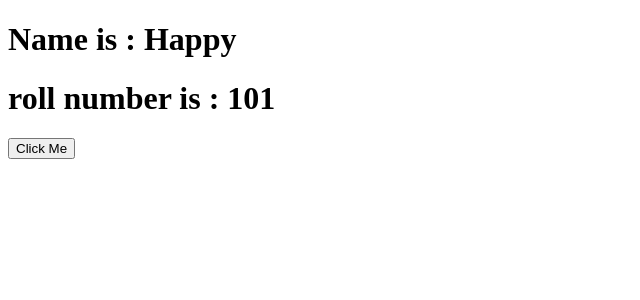
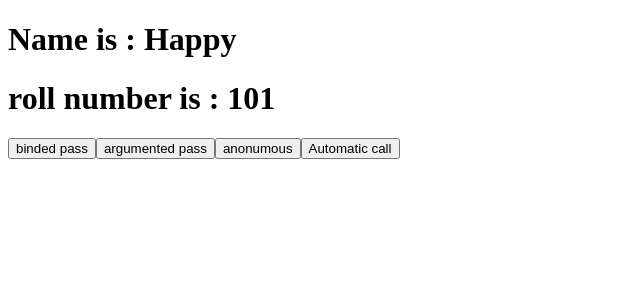
Before and after one commit to hs0805/react-practice, a React (Create React App) app: page / in a window 1280 px wide. Shown: the top 300 px of the page, without its empty margins (0-640 px from the left). Built offline with nearby package versions, Linux system fonts and the light colour scheme.

Commit message:
Passing arguments to event handlers

```diff
--- a/src/Student.js
+++ b/src/Student.js
@@ -7,13 +7,23 @@ class Student extends Component {
         roll: this.props.roll
     }
 
-    handleClick = () => {
+    handleClick = (arg, e) => {
         this.setState({ name: "Ghost", roll: "1"});
         this.setState( (state, props) => {
             console.log(state.name);
             console.log(state.roll);
             console.log(props);
+            console.log("Event is :", e);
         })
+    }
+
+    handleClickArg = (e) => {
+        console.log("Clicked through argumented method");
+        this.handleClick(this.handleClick(this.state.id, e));
+    }
+
+    automaticallyCalled = (id) => {
+        console.log("Function called auomatically :", id);
     }
 
     render() {
@@ -21,7 +31,28 @@ class Student extends Component {
             <div>
                 <h1> Name is : {this.state.name} </h1>
                 <h1> roll number is : {this.state.roll} </h1>
-                <button onClick= {this.handleClick}> Click Me </button>
+                {/* bind method */}
+                <button onClick= {
+                    this.handleClick.bind(this, this.state.id)
+                }
+                >
+                binded pass
+                 </button>
+
+                 {/* using argumented method */}
+                 <button onClick={this.handleClickArg}>
+                    argumented pass
+                 </button>
+
+                 {/* using anonumous pass */}
+                 <button onClick={
+                    e => {
+                        this.handleClick(this.state.roll, e);
+                    }
+                 }>
+                    anonumous
+                 </button>
+                <button onClick= {this.automaticallyCalled("101")}> Automatic call </button>
             </div>
         )
     }
```
